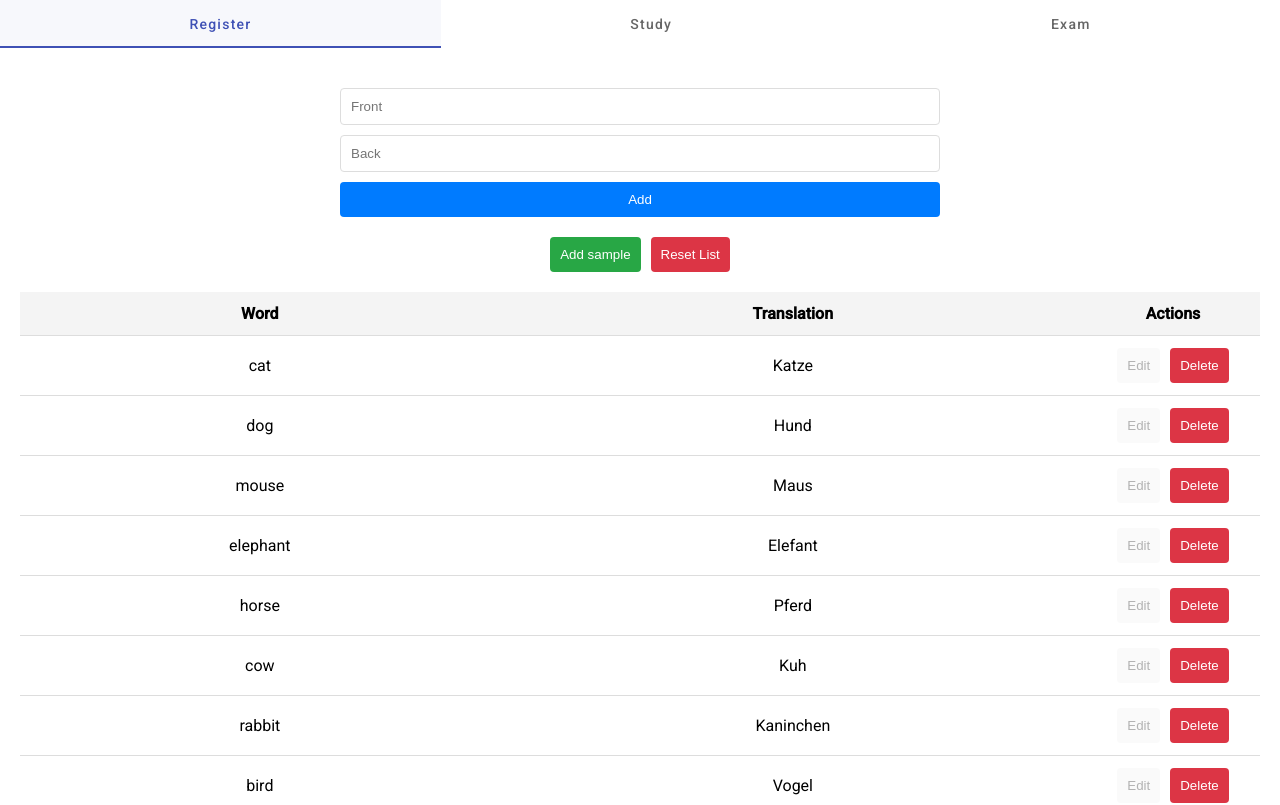
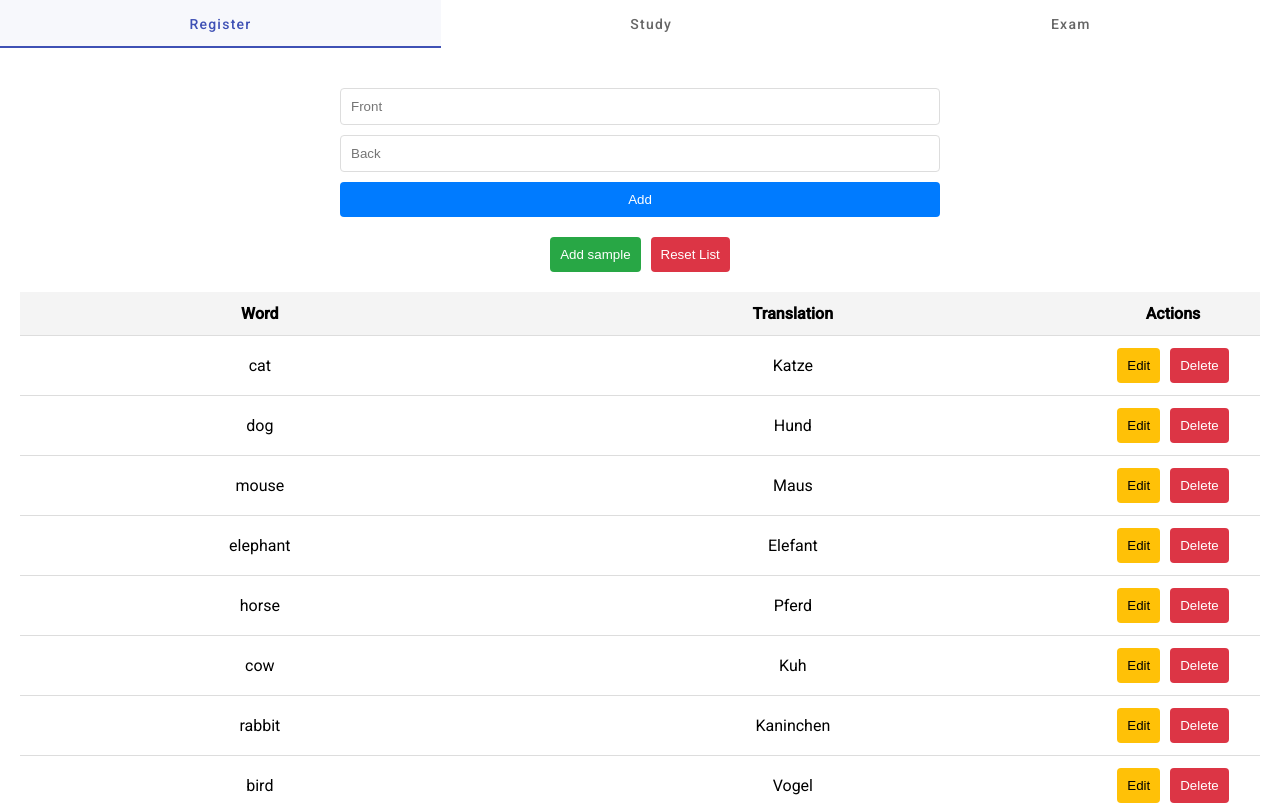
Before and after one commit to lvonnied/Wortschatz-Trainer, an Angular app: page /register in a window 1280 px wide. Shown: the top 805 px of the page. Built offline with nearby package versions, Linux system fonts and the light colour scheme.

Commit message:
Updated register component for edit

```diff
--- a/src/app/register/register.component.css
+++ b/src/app/register/register.component.css
@@ -96,6 +96,15 @@ button {
     background-color: #c82333;
 }
 
+.edit-buttons {
+    background-color: #ffc107;
+    color: black;
+}
+
+.edit-buttons:hover {
+    background-color: #e0a800;
+}
+
 #add-sample-button {
     background-color: #28a745;
     color: white;
--- a/src/app/register/register.component.html
+++ b/src/app/register/register.component.html
@@ -24,7 +24,7 @@
                     <td>{{ pair.key }}</td>
                     <td>{{ pair.value }}</td>
                     <td>
-                        <button disabled>Edit</button>
+                        <button class="edit-buttons" (click)="editWordPair(i)">Edit</button>
                         <button class="delete-buttons" (click)="removeWordPair(i)">Delete</button>
                     </td>
                 </tr>
--- a/src/app/register/register.component.ts
+++ b/src/app/register/register.component.ts
@@ -3,6 +3,8 @@ import { CommonModule } from '@angular/common';
 import { FormsModule } from '@angular/forms';
 import { WordpairService } from '../services/wordpair.service';
 import { WordPair } from '../models/WordPair';
+import { MatDialog } from '@angular/material/dialog';
+import { EditDialogComponent } from '../edit-dialog/edit-dialog.component';
 
 @Component({
   selector: 'app-register',
@@ -12,7 +14,7 @@ import { WordPair } from '../models/WordPair';
   styleUrls: ['./register.component.css']
 })
 export class RegisterComponent implements OnInit {
-  constructor(private wordPairService: WordpairService) {
+  constructor(private wordPairService: WordpairService, private dialog: MatDialog) {
     this.wordPairs = this.wordPairService.getWordPairs();
   }
 
@@ -54,4 +56,16 @@ export class RegisterComponent implements OnInit {
     this.wordPairService.addSampleData();
   }
 
+  editWordPair(index: number): void {
+    const dialogRef = this.dialog.open(EditDialogComponent, {
+      data: { key: this.wordPairs[index].key, value: this.wordPairs[index].value }
+    });
+
+    dialogRef.afterClosed().subscribe(result => {
+      if (result) {
+        this.wordPairService.editWordPair(index, result.key, result.value);
+      }
+    });
+  }
+
 }
```
